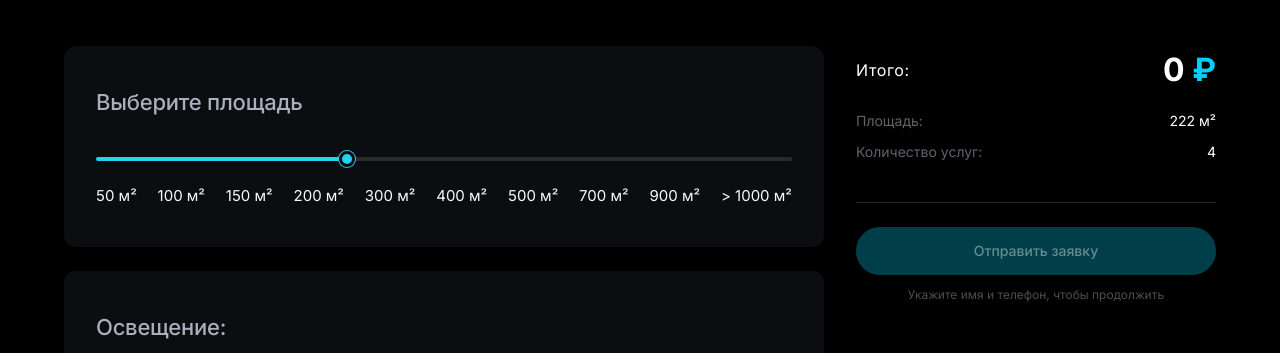
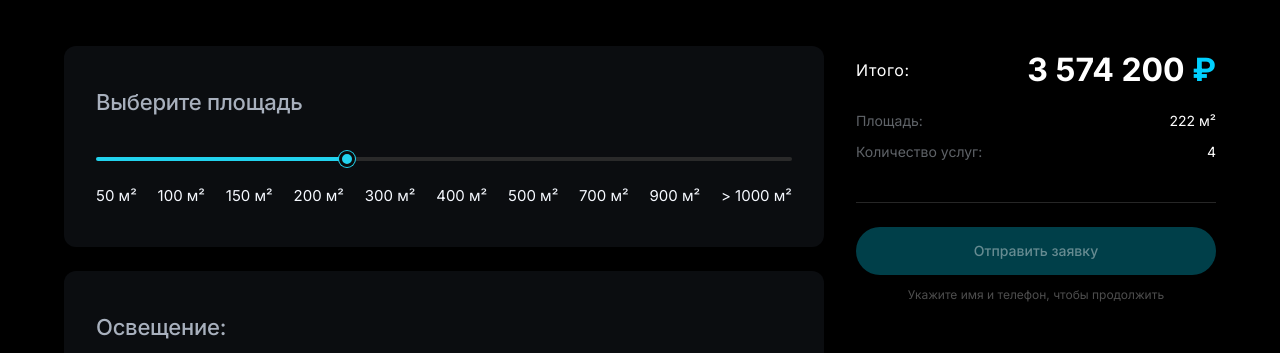
Before and after one commit to Klasterov/mimi, a Next.js app: page /pricing in a window 1280 px wide. Shown: the part 404-757 px from the top of the page. Built offline with nearby package versions, Linux system fonts and the light colour scheme.

Commit message:
add leads from price

```diff
--- a/src/admin-app/components/LeadsTab.jsx
+++ b/src/admin-app/components/LeadsTab.jsx
@@ -172,7 +172,7 @@ function LeadsTab() {
                           className="comment-input"
                         />
                       ) : (
-                        <span className="comment-text">{lead.comment || '-'}</span>
+                        <span className="comment-text" style={{ whiteSpace: 'pre-wrap', overflowWrap: 'anywhere' }}>{lead.comment || '-'}</span>
                       )}
                     </td>
                     <td>
--- a/src/app/api/leads/route.ts
+++ b/src/app/api/leads/route.ts
@@ -130,6 +130,13 @@ export async function POST(request: NextRequest) {
     return NextResponse.json(data ?? { stored: true }, { status: response.status })
   }
 
+  if (getBackendBaseUrl()) {
+    return NextResponse.json(
+      { error: "Не удалось сохранить заявку. Попробуйте позже." },
+      { status: 503 }
+    )
+  }
+
   const lead = await createLead({
     name: body.name!.trim(),
     phone: body.phone!.trim(),
--- a/src/components/Pricing/PricingApp.tsx
+++ b/src/components/Pricing/PricingApp.tsx
@@ -1,6 +1,7 @@
 'use client'
 
-import { useMemo, useState } from 'react'
+import { useMemo, useRef, useState } from 'react'
+import { submitLead, validateLeadFormValues } from '@/services/leads'
 import ArrowLink from '../UI/ArrowLink'
 
 // ---------------------------------------------------------------------------
@@ -70,7 +71,7 @@ const CATEGORIES: Category[] = [
 
 const AREA_BREAKPOINTS = [50, 100, 150, 200, 300, 400, 500, 700, 900, 1000]
 const AREA_LABELS = ['50 м²', '100 м²', '150 м²', '200 м²', '300 м²', '400 м²', '500 м²', '700 м²', '900 м²', '> 1000 м²']
-const DEFAULT_SELECTED = ['dimmable', 'climate_control', 'access_control', 'multiroom']
+const DEFAULT_SELECTED = ['1', '7', '13', '18']
 const DEFAULT_SLIDER_POS = 3.22 // sits between the 200 м² and 300 м² marks, i.e. ~222 м²
 
 function sliderPosToArea(pos: number) {
@@ -97,6 +98,9 @@ export default function PricingApp() {
 	const [phone, setPhone] = useState('')
 	const [email, setEmail] = useState('')
 	const [submitted, setSubmitted] = useState(false)
+	const [submitting, setSubmitting] = useState(false)
+	const [error, setError] = useState('')
+	const submissionLock = useRef(false)
 
 	const isMaxArea = sliderPos >= AREA_BREAKPOINTS.length - 1
 	const area = isMaxArea ? AREA_BREAKPOINTS[AREA_BREAKPOINTS.length - 1] : sliderPosToArea(sliderPos)
@@ -120,13 +124,51 @@ export default function PricingApp() {
 		})
 	}
 
-	function handleSubmit() {
-		if (!name.trim() || !phone.trim()) return
-		// TODO: wire this up to your backend / CRM endpoint.
-		setSubmitted(true)
+	async function handleSubmit() {
+		if (submissionLock.current || submitted) return
+		setError('')
+		const validation = validateLeadFormValues({ name, phone, comment: '', consent: true })
+		if (Object.keys(validation).length) {
+			setError('Укажите имя и корректный номер телефона (от 7 до 20 цифр).')
+			return
+		}
+		if (email.trim() && !/^[^\s@]+@[^\s@]+\.[^\s@]+$/.test(email.trim())) {
+			setError('Проверьте адрес email.')
+			return
+		}
+		const services = CATEGORIES.flatMap(category => category.items)
+			.filter(item => selected.has(item.id))
+		if (!services.length) {
+			setError('Выберите хотя бы одну услугу.')
+			return
+		}
+		const comment = [
+			'Конфигуратор стоимости',
+			email.trim() ? 'Email: ' + email.trim() : '',
+			'Площадь: ' + areaLabel,
+			'Услуги:',
+			...services.map(item => '• ' + item.label + ' — ' + formatPrice(item.pricePerSqm) + ' ₽/м²'),
+			'Количество услуг: ' + services.length,
+			'Предварительная стоимость: ' + formatPrice(total) + ' ₽',
+		].filter(Boolean).join('\n')
+		submissionLock.current = true
+		setSubmitting(true)
+		try {
+			const result = await submitLead({
+				name: name.trim(), phone: phone.trim(), comment,
+				consent: true, pageUrl: window.location.href, formType: 'pricing-configurator',
+			})
+			if (!result.stored) throw new Error('Lead was not stored')
+			setSubmitted(true)
+		} catch {
+			setError('Не удалось отправить заявку. Попробуйте ещё раз.')
+		} finally {
+			submissionLock.current = false
+			setSubmitting(false)
+		}
 	}
 
-	const canSubmit = name.trim().length > 0 && phone.trim().length > 0
+	const canSubmit = name.trim().length > 0 && phone.trim().length > 0 && selected.size > 0
 
 	return (
 		<section className="min-h-screen bg-black px-4 py-8 text-white md:px-8 md:py-12">
@@ -161,6 +203,8 @@ export default function PricingApp() {
 						onSubmit={handleSubmit}
 						canSubmit={canSubmit}
 						submitted={submitted}
+						submitting={submitting}
+						error={error}
 						className="lg:hidden"
 					/>
 				</main>
@@ -174,6 +218,8 @@ export default function PricingApp() {
 						onSubmit={handleSubmit}
 						canSubmit={canSubmit}
 						submitted={submitted}
+						submitting={submitting}
+						error={error}
 					/>
 				</aside>
 			</div>
@@ -310,7 +356,7 @@ function ServiceRow({
 					{checked && <img src={`${ICONS_PATH}/check.svg`} alt="" className="h-5 w-5" />}
 				</span>
 
-				<img src={`images/pricing-page/${item.id}.svg`} alt="" className="h-4.5 w-4.5 shrink-0" />
+				<img src={`/images/pricing-page/${item.id}.svg`} alt="" className="h-4.5 w-4.5 shrink-0" />
 
 				<span className=" text-[17px] text-[#f6f9ff]">{item.label}</span>
 			</button>
@@ -397,6 +443,8 @@ function SummaryCard({
 	onSubmit,
 	canSubmit,
 	submitted,
+	submitting,
+	error,
 	className = '',
 }: {
 	total: number
@@ -405,10 +453,12 @@ function SummaryCard({
 	onSubmit: () => void
 	canSubmit: boolean
 	submitted: boolean
+	submitting: boolean
+	error: string
 	className?: string
 }) {
 	return (
-		<>
+		<div className={className} aria-busy={submitting}>
 			<div className="mb-4 flex text-white items-center justify-between">
 				<span className="tracking-[0.04em]">Итого:</span>
 				<span className="text-[32px] font-bold">
@@ -430,15 +480,17 @@ function SummaryCard({
 			<button
 				type="button"
 				onClick={onSubmit}
-				disabled={!canSubmit}
+				disabled={!canSubmit || submitting || submitted}
 				className="mt-6 w-full rounded-full bg-cyan-400 py-3.5 text-sm font-medium text-[#0a0a0a] transition-colors hover:bg-cyan-300 disabled:cursor-not-allowed disabled:bg-cyan-400/30 disabled:text-white/40"
 			>
-				{submitted ? 'Заявка отправлена' : 'Отправить заявку'}
+				{submitting ? 'Отправляем…' : submitted ? 'Заявка отправлена' : 'Отправить заявку'}
 			</button>
+
+			{error && <p role="alert" className="mt-3 text-sm text-red-300">{error}</p>}
 
 			{!canSubmit && (
 				<p className="mt-3 text-center text-xs text-white/30">Укажите имя и телефон, чтобы продолжить</p>
 			)}
-		</>
+		</div>
 	)
 }
```
